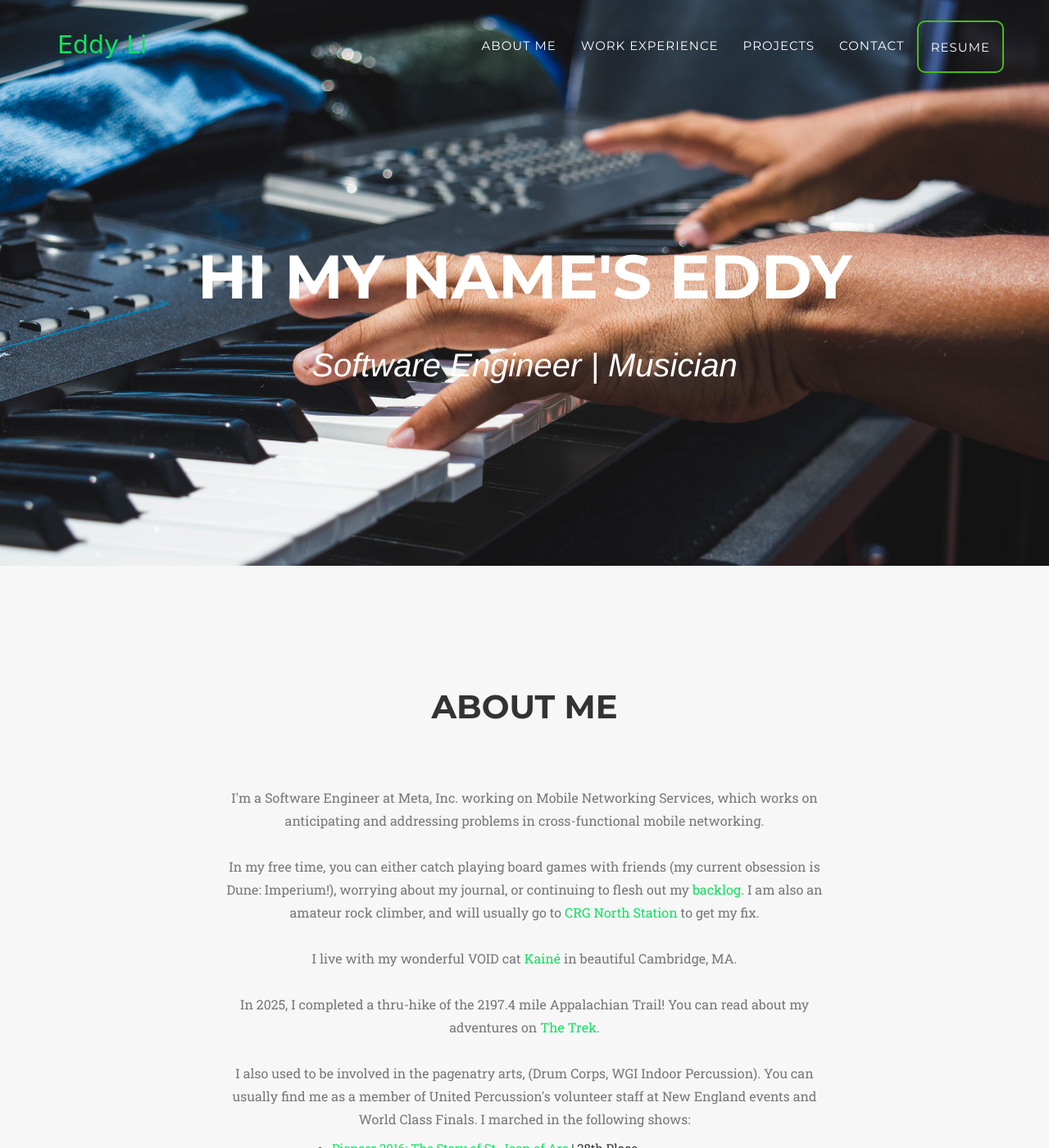
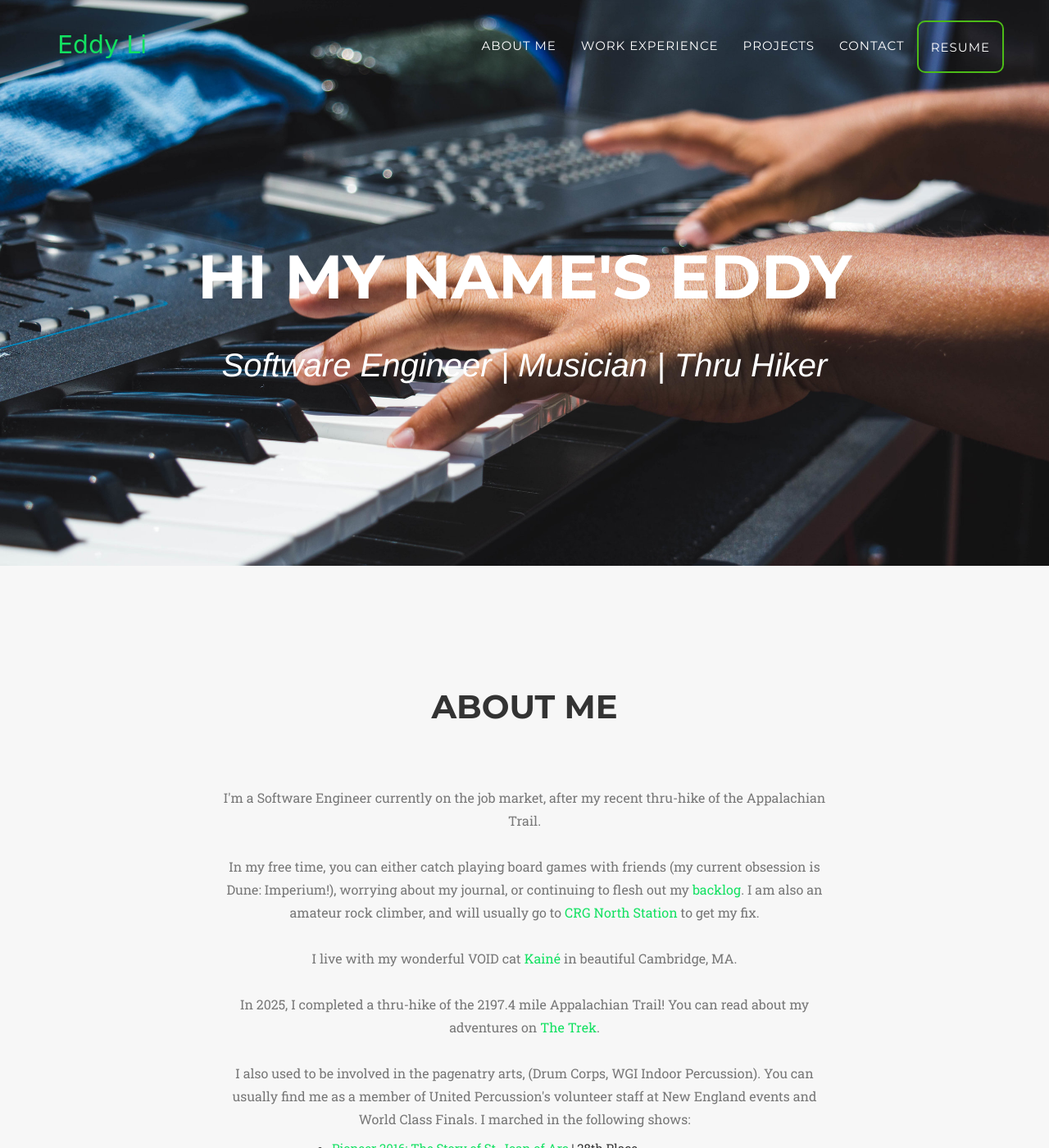
Before and after one commit to NEUDitao/NEUDitao.github.io, a Jekyll site: the page built from index.html, in a window 1280 px wide and 1400 px high. Shown: the whole window at 82% size. Built offline with Jekyll 4.4.1, drawn with Linux system fonts in a browser that asks for light colours; some web fonts are replaced; some of the changed text lies outside the part shown.

Commit message:
updating contact, about me, header

```diff
--- a/_includes/aboutme.html
+++ b/_includes/aboutme.html
@@ -10,8 +10,7 @@
     <div class="row">
       <div class="col-lg-8 col-lg-offset-2 text-center">
         <p class="large text-muted">
-          I'm a Software Engineer at Meta, Inc. working on Mobile Networking Services, which works on anticipating and addressing problems
-          in cross-functional mobile networking.
+          I'm a Software Engineer currently on the job market, after my recent thru-hike of the Appalachian Trail.
           <br /><br />
           In my free time, you can either catch playing board games with friends (my current obsession is Dune: Imperium!),
           worrying about my journal, or continuing to flesh out my <a href="https://backloggery.com/cheeseisland">backlog</a>.
@@ -30,7 +29,7 @@
             <li><a href="https://www.youtube.com/watch?v=0EVewWH8Pz4&ab_channel=DrumCorpsInternational">Cavaliers 2018: On Madness and Creativity</a> | 6th Place</li>
             <li><a href="https://www.youtube.com/watch?v=ZlEW28HxMME&ab_channel=DrumCorpsInternational">Cavaliers 2019: The Wrong Side of the Tracks</a> | 5th Place</li>
             <li><a href="https://www.youtube.com/watch?v=EquwZwECJkM&ab_channel=UnitedPercussion">United Percussion 2020: Searching</a> | <i>Season Cut Short Due to COVID-19 Pandemic</i></li>
-            <li><a href="https://youtu.be/YJZSB6Bs230?t=74">United Percussion 2022: The World is Watching</a> | 6th Place</li>
+            <li><a href="https://www.youtube.com/watch?v=oYp5SuQ0MKM">United Percussion 2022: The World is Watching</a> | 6th Place</li>
           </ul>
         </p>
       </div>
--- a/_includes/contact.html
+++ b/_includes/contact.html
@@ -4,7 +4,7 @@
                 <div class="col-lg-12 text-center">
                     <h4 class="section-heading">Contact Me</h2>
                     <p class="text-muted body">For all inquiries, including project ideas, commissions, and employment opportunities, or just general questions, feel free to email me at <a href="mailto:edward.d.li@gmail.com">edward.d.li@gmail.com</a>.
-                    For interested recruiters, I prefer office-based jobs in the Cambridge, MA area.</h3>
+                    For interested recruiters, I am open to relocating to most places except the Bay and NYC.</h3>
                 </div>
             </div>
         </div>
--- a/_includes/header.html
+++ b/_includes/header.html
@@ -45,7 +45,7 @@
         <div class="container">
             <div class="intro-text">
                 <div class="intro-heading">Hi my name's Eddy</div>
-                <div class="intro-lead-in">Software Engineer | Musician</div>
+                <div class="intro-lead-in">Software Engineer | Musician | Thru Hiker</div>
             </div>
         </div>
     </header>
```
